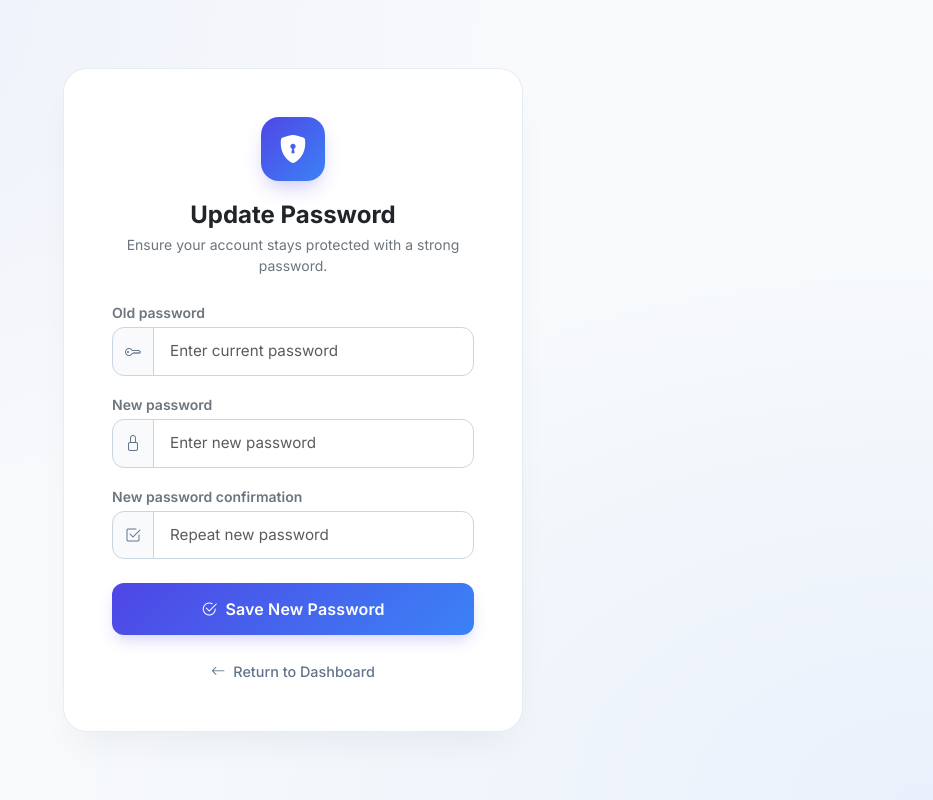
After one commit to sujanlama90/Hotel-Management-System, a Django app: page /password_change/ in a window 1280 px wide. The commit adds this page. Shown: the whole page, without its empty margins (347-1280 px from the left). Run offline with Django 5.2, Linux system fonts and the light colour scheme; the visitor is signed in with stand-in values (Sample User, id 1).

Commit message:
cookie , session and password change

```diff
--- /dev/null
+++ b/restaurant/core/templates/auth/password_change.html
@@ -0,0 +1,223 @@
+<!DOCTYPE html>
+<html lang="en">
+
+<head>
+    <meta charset="UTF-8">
+    <meta name="viewport" content="width=device-width, initial-scale=1.0">
+    <title>Change Password</title>
+
+    <!-- Google Font (Inter) -->
+    <link rel="preconnect" href="https://fonts.googleapis.com">
+    <link rel="preconnect" href="https://fonts.gstatic.com" crossorigin>
+    <link href="https://fonts.googleapis.com/css2?family=Inter:wght@400;500;600;700&display=swap" rel="stylesheet">
+
+    <!-- Bootstrap 5 CDN -->
+    <link href="https://cdn.jsdelivr.net/npm/bootstrap@5.3.3/dist/css/bootstrap.min.css" rel="stylesheet">
+
+    <!-- Bootstrap Icons -->
+    <link rel="stylesheet" href="https://cdn.jsdelivr.net/npm/bootstrap-icons@1.11.3/font/bootstrap-icons.min.css">
+
+    <style>
+        :root {
+            --bs-body-font-family: 'Inter', system-ui, -apple-system, sans-serif;
+            --primary-gradient: linear-gradient(135deg, #4f46e5 0%, #3b82f6 100%);
+        }
+
+        body {
+            min-height: 100vh;
+            background: #f8fafc;
+            background-image:
+                radial-gradient(at 0% 0%, rgba(99, 102, 241, 0.08) 0px, transparent 50%),
+                radial-gradient(at 100% 100%, rgba(59, 130, 246, 0.08) 0px, transparent 50%);
+            display: flex;
+            align-items: center;
+            justify-content: center;
+            padding: 2rem 1rem;
+        }
+
+        .password-card {
+            width: 100%;
+            max-width: 460px;
+            border: 1px solid rgba(226, 232, 240, 0.8);
+            border-radius: 24px;
+            background: rgba(255, 255, 255, 0.95);
+            backdrop-filter: blur(10px);
+            box-shadow: 0 20px 40px -15px rgba(15, 23, 42, 0.07);
+        }
+
+        .icon-badge {
+            width: 64px;
+            height: 64px;
+            border-radius: 18px;
+            background: var(--primary-gradient);
+            color: white;
+            display: inline-flex;
+            align-items: center;
+            justify-content: center;
+            font-size: 28px;
+            box-shadow: 0 10px 20px -5px rgba(79, 70, 229, 0.3);
+            margin-bottom: 1.25rem;
+        }
+
+        .form-control {
+            border-radius: 12px;
+            padding: 0.75rem 1rem;
+            border-color: #cbd5e1;
+            font-size: 0.95rem;
+            transition: all 0.2s ease;
+        }
+
+        .form-control:focus {
+            border-color: #6366f1;
+            box-shadow: 0 0 0 4px rgba(99, 102, 241, 0.12);
+        }
+
+        .input-group-text {
+            border-radius: 12px;
+            border-color: #cbd5e1;
+            background-color: #f8fafc;
+            color: #64748b;
+        }
+
+        .btn-submit {
+            background: var(--primary-gradient);
+            border: none;
+            border-radius: 12px;
+            padding: 0.85rem;
+            font-weight: 600;
+            letter-spacing: 0.01em;
+            box-shadow: 0 8px 16px -4px rgba(79, 70, 229, 0.25);
+            transition: all 0.2s ease;
+        }
+
+        .btn-submit:hover {
+            opacity: 0.95;
+            transform: translateY(-1px);
+            box-shadow: 0 12px 20px -4px rgba(79, 70, 229, 0.35);
+        }
+
+        .btn-submit:active {
+            transform: translateY(0);
+        }
+
+        .back-link {
+            color: #64748b;
+            font-weight: 500;
+            font-size: 0.9rem;
+            transition: color 0.2s ease;
+        }
+
+        .back-link:hover {
+            color: #4f46e5;
+        }
+    </style>
+</head>
+
+<body>
+
+    <div class="container d-flex justify-content-center">
+
+        <div class="card password-card p-2 p-sm-4">
+            <div class="card-body p-3 p-sm-4">
+
+                <!-- Header -->
+                <div class="text-center mb-4">
+                    <div class="icon-badge">
+                        <i class="bi bi-shield-lock-fill"></i>
+                    </div>
+                    <h4 class="fw-bold text-dark mb-1">Update Password</h4>
+                    <p class="text-secondary small mb-0">
+                        Ensure your account stays protected with a strong password.
+                    </p>
+                </div>
+
+                <!-- Global Non-field Errors -->
+                {% if form.non_field_errors %}
+                <div class="alert alert-danger rounded-3 small mb-4" role="alert">
+                    <i class="bi bi-exclamation-triangle-fill me-2"></i>
+                    {% for error in form.non_field_errors %}
+                    {{ error }}
+                    {% endfor %}
+                </div>
+                {% endif %}
+
+                <!-- Django Form -->
+                <form method="post">
+                    {% csrf_token %}
+
+                    <!-- Old Password -->
+                    <div class="mb-3">
+                        <label class="form-label text-secondary fw-semibold small mb-1">
+                            {{ form.old_password.label }}
+                        </label>
+                        <div class="input-group">
+                            <span class="input-group-text"><i class="bi bi-key"></i></span>
+                            <input type="password" name="old_password"
+                                class="form-control {% if form.old_password.errors %}is-invalid{% endif %}"
+                                id="id_old_password" placeholder="Enter current password" required>
+                        </div>
+                        {% if form.old_password.errors %}
+                        <div class="text-danger small mt-1">
+                            {{ form.old_password.errors|striptags }}
+                        </div>
+                        {% endif %}
+                    </div>
+
+                    <!-- New Password -->
+                    <div class="mb-3">
+                        <label class="form-label text-secondary fw-semibold small mb-1">
+                            {{ form.new_password1.label }}
+                        </label>
+                        <div class="input-group">
+                            <span class="input-group-text"><i class="bi bi-lock"></i></span>
+                            <input type="password" name="new_password1"
+                                class="form-control {% if form.new_password1.errors %}is-invalid{% endif %}"
+                                id="id_new_password1" placeholder="Enter new password" required>
+                        </div>
+                        {% if form.new_password1.errors %}
+                        <div class="text-danger small mt-1">
+                            {{ form.new_password1.errors|striptags }}
+                        </div>
+                        {% endif %}
+                    </div>
+
+                    <!-- Confirm Password -->
+                    <div class="mb-4">
+                        <label class="form-label text-secondary fw-semibold small mb-1">
+                            {{ form.new_password2.label }}
+                        </label>
+                        <div class="input-group">
+                            <span class="input-group-text"><i class="bi bi-check2-square"></i></span>
+                            <input type="password" name="new_password2"
+                                class="form-control {% if form.new_password2.errors %}is-invalid{% endif %}"
+                                id="id_new_password2" placeholder="Repeat new password" required>
+                        </div>
+                        {% if form.new_password2.errors %}
+                        <div class="text-danger small mt-1">
+                            {{ form.new_password2.errors|striptags }}
+                        </div>
+                        {% endif %}
+                    </div>
+
+                    <!-- Submit Button -->
+                    <button type="submit" class="btn btn-primary btn-submit w-100 text-white">
+                        <i class="bi bi-check2-circle me-2"></i>Save New Password
+                    </button>
+
+                </form>
+
+                <!-- Navigation Link -->
+                <div class="text-center mt-4">
+                    <a href="{% url 'index' %}" class="back-link text-decoration-none">
+                        <i class="bi bi-arrow-left me-1"></i> Return to Dashboard
+                    </a>
+                </div>
+
+            </div>
+        </div>
+
+    </div>
+
+</body>
+
+</html>
--- a/restaurant/core/urls.py
+++ b/restaurant/core/urls.py
@@ -13,5 +13,6 @@ urlpatterns = [
     # auth part
     path('register/',register,name='register'),
     path('log_in/',log_in,name='log_in'),
-    path('log_out/',log_out,name='log_out')
+    path('log_out/',log_out,name='log_out'),
+    path('password_change/',password_change,name='password_chnage')
 ]
--- a/restaurant/core/views.py
+++ b/restaurant/core/views.py
@@ -8,6 +8,7 @@ from django.core.exceptions import ValidationError
 from django.contrib.auth import authenticate,login,logout
 import re
 from django.contrib.auth.decorators import login_required
+from django.contrib.auth.forms import PasswordChangeForm
 # Create your views here.
 def index(request):
     category = Category.objects.all()
@@ -28,6 +29,10 @@ def index(request):
         messages.success(request,f'Hey {name} ,your message succesfully submit')
 
         return redirect('index')
+        # set cookies
+        # response = redirect('index')
+        # response.set_cookie('name',name,max_age=3600)
+        # return response
     context ={
         'category' :category,
         'momo' :momo
@@ -127,9 +132,12 @@ def register(request):
     return render(request,'auth/register.html')
 
 def log_in(request):
+    # name = request.COOKIES.get('name','') #call cookies
     if request.method == "POST":
         username = request.POST.get('username')
         password = request.POST.get('password')
+        remember_me = request.POST.get('remember_me')
+
         if not User.objects.filter(username=username).exists():
             messages.error(request,'username is not register yet')
             return redirect('log_in')
@@ -137,12 +145,30 @@ def log_in(request):
         user = authenticate(username=username,password=password)
         if user is not None:
             login(request,user)
-            return redirect('index')
+            if remember_me:
+                request.session.set_expiry(36000)
+            else:
+                request.session.set_expiry(0)
+            next= request.POST.get('next')
+            return redirect( next if next else 'index')
         else:
             messages.error(request,'Invalid Pasword!!')
             return redirect('register')
-    return render(request,'auth/login.html')
+
+    next = request.GET.get('next','')
+    return render(request,'auth/login.html',{'next':next})
 
 def log_out(request):
     logout(request)
     return redirect('log_in')
+
+# password change when user login
+@login_required(login_url='log_in')
+def password_change(request):
+    form = PasswordChangeForm(user=request.user)
+    if request.method == 'POST':
+        form = PasswordChangeForm(user=request.user,data = request.POST)
+        if form.is_valid():
+            form.save()
+            return redirect('log_in')
+    return render(request,'auth/password_change.html',{'form':form})
```
Also changed, not shown: restaurant/core/static/css/auth.css (+26 -0 lines), restaurant/core/templates/auth/login.html (+26 -3 lines), restaurant/core/templates/base.html (+4 -8 lines).
